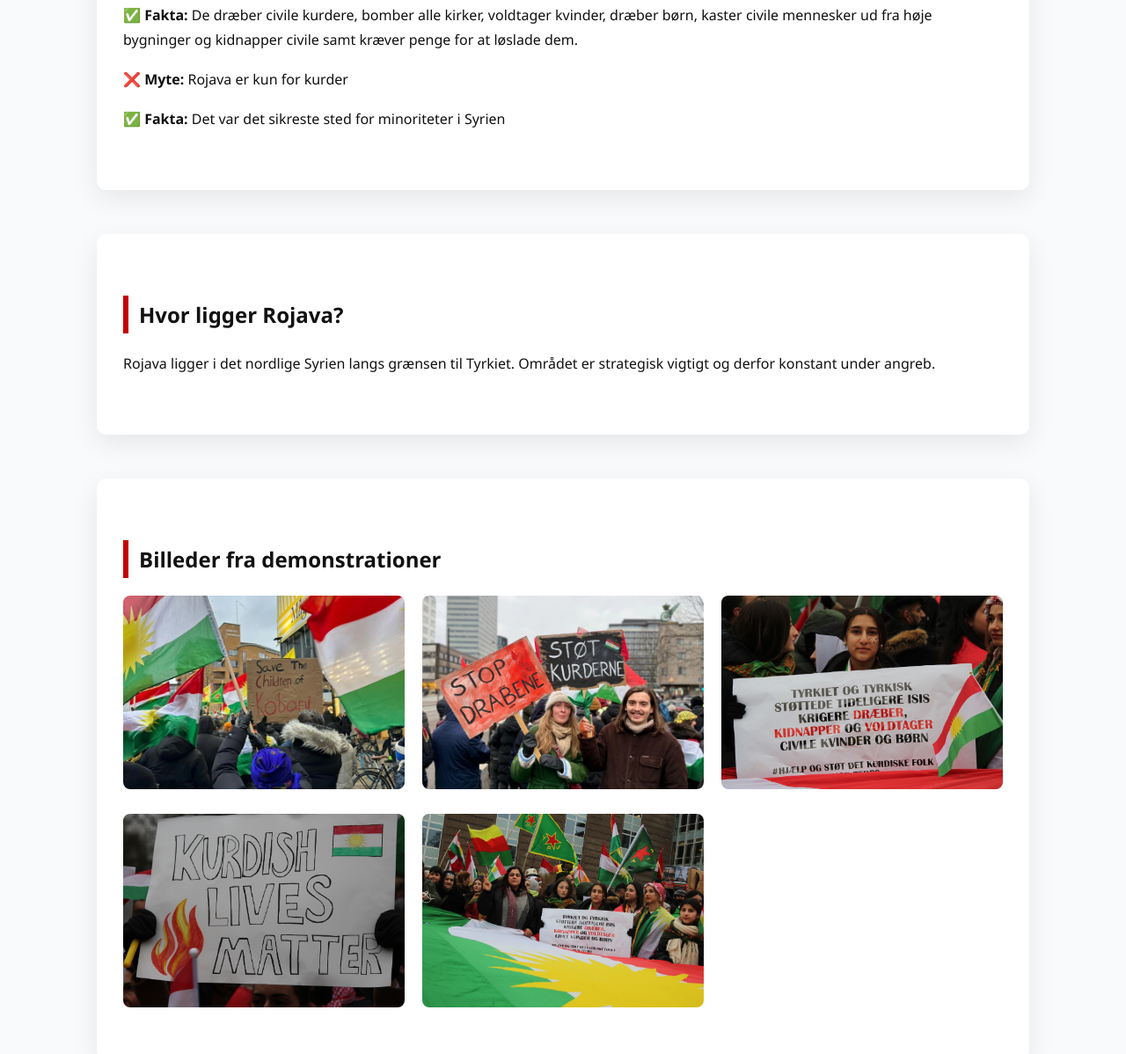
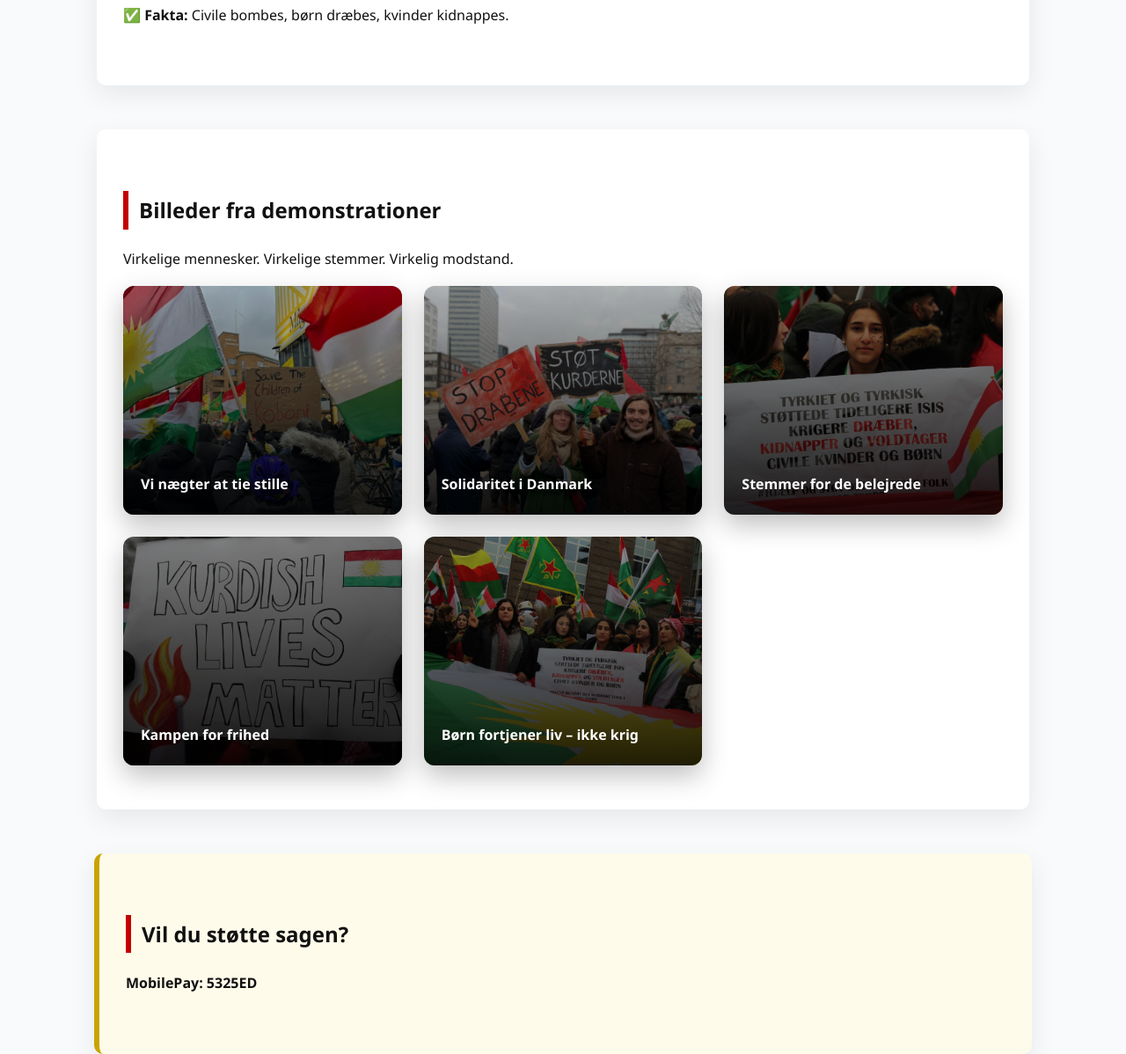
Before and after one commit to cobrakmk-boop/demonstration, a plain HTML site: page index.html in a window 1280 px wide. Shown: the part 2084-3282 px from the top of the page at 88% size. Drawn offline with Linux system fonts and the light colour scheme.

Commit message:
Update index.html

```diff
--- a/index.html
+++ b/index.html
@@ -82,41 +82,45 @@
       border: none;
     }
 
-    .timeline {
-      position: relative;
-      padding-left: 30px;
+    /* 🔥 NYT PROFESSIONELT BILLED-DESIGN */
+    .story-gallery {
+      display: grid;
+      grid-template-columns: repeat(auto-fit, minmax(260px, 1fr));
+      gap: 25px;
     }
 
-    .timeline::before {
-      content: "";
-      position: absolute;
-      left: 8px;
-      top: 0;
-      bottom: 0;
-      width: 4px;
-      background: var(--accent);
+    .story-item {
+      position: relative;
+      height: 260px;
+      border-radius: 12px;
+      overflow: hidden;
+      box-shadow: 0 12px 30px rgba(0,0,0,0.25);
     }
 
-    .timeline-item {
-      margin-bottom: 30px;
+    .story-item img {
+      width: 100%;
+      height: 100%;
+      object-fit: cover;
     }
 
-    .timeline-item h3 {
-      margin-bottom: 5px;
-      color: var(--accent);
+    .story-overlay {
+      position: absolute;
+      inset: 0;
+      background: linear-gradient(
+        to top,
+        rgba(0,0,0,0.85),
+        rgba(0,0,0,0.25)
+      );
+      display: flex;
+      align-items: flex-end;
+      padding: 20px;
     }
 
-    .gallery {
-      display: grid;
-      grid-template-columns: repeat(auto-fit, minmax(250px, 1fr));
-      gap: 20px;
-    }
-
-    .gallery-item img {
-      width: 100%;
-      height: 220px;
-      object-fit: cover;
-      border-radius: 8px;
+    .story-overlay p {
+      color: white;
+      font-size: 1rem;
+      font-weight: bold;
+      margin: 0;
     }
 
     footer {
@@ -184,30 +188,40 @@
 
 <section>
   <h2>Fakta vs. Myter</h2>
-  <p><strong>❌ Myte:</strong>Den nye syriske stat (tidligere ISIS) siger: “Vi kæmper mod PKK, ikke mod kurdere.” </p>
-  <p><strong>✅ Fakta:</strong> De dræber civile kurdere, bomber alle kirker, voldtager kvinder, dræber børn, kaster civile mennesker ud fra høje bygninger og kidnapper civile samt kræver penge for at løslade dem.   </p>
-
-  <p><strong>❌ Myte:</strong> Rojava er kun for kurder </p>
-  <p><strong>✅ Fakta:</strong> Det var det sikreste sted for minoriteter i Syrien</p>
+  <p><strong>❌ Myte:</strong> “Vi kæmper ikke mod kurdere.”</p>
+  <p><strong>✅ Fakta:</strong> Civile bombes, børn dræbes, kvinder kidnappes.</p>
 </section>
 
-<section>
-  <h2>Hvor ligger Rojava?</h2>
-  <p>
-    Rojava ligger i det nordlige Syrien langs grænsen til Tyrkiet.
-    Området er strategisk vigtigt og derfor konstant under angreb.
-  </p>
-  <!-- indsæt evt. kort-billede -->
-</section>
-
+<!-- 🔥 OPGRADERET BILLED-SEKTION -->
 <section id="billeder">
   <h2>Billeder fra demonstrationer</h2>
-  <div class="gallery">
-    <div class="gallery-item"><img src="img1.jpg"></div>
-    <div class="gallery-item"><img src="img2.jpg"></div>
-    <div class="gallery-item"><img src="img3.jpg"></div>
-    <div class="gallery-item"><img src="img4.jpg"></div>
-    <div class="gallery-item"><img src="img5.jpg"></div>
+  <p>Virkelige mennesker. Virkelige stemmer. Virkelig modstand.</p>
+
+  <div class="story-gallery">
+    <div class="story-item">
+      <img src="img1.jpg">
+      <div class="story-overlay"><p>Vi nægter at tie stille</p></div>
+    </div>
+
+    <div class="story-item">
+      <img src="img2.jpg">
+      <div class="story-overlay"><p>Solidaritet i Danmark</p></div>
+    </div>
+
+    <div class="story-item">
+      <img src="img3.jpg">
+      <div class="story-overlay"><p>Stemmer for de belejrede</p></div>
+    </div>
+
+    <div class="story-item">
+      <img src="img4.jpg">
+      <div class="story-overlay"><p>Kampen for frihed</p></div>
+    </div>
+
+    <div class="story-item">
+      <img src="img5.jpg">
+      <div class="story-overlay"><p>Børn fortjener liv – ikke krig</p></div>
+    </div>
   </div>
 </section>
 
```
